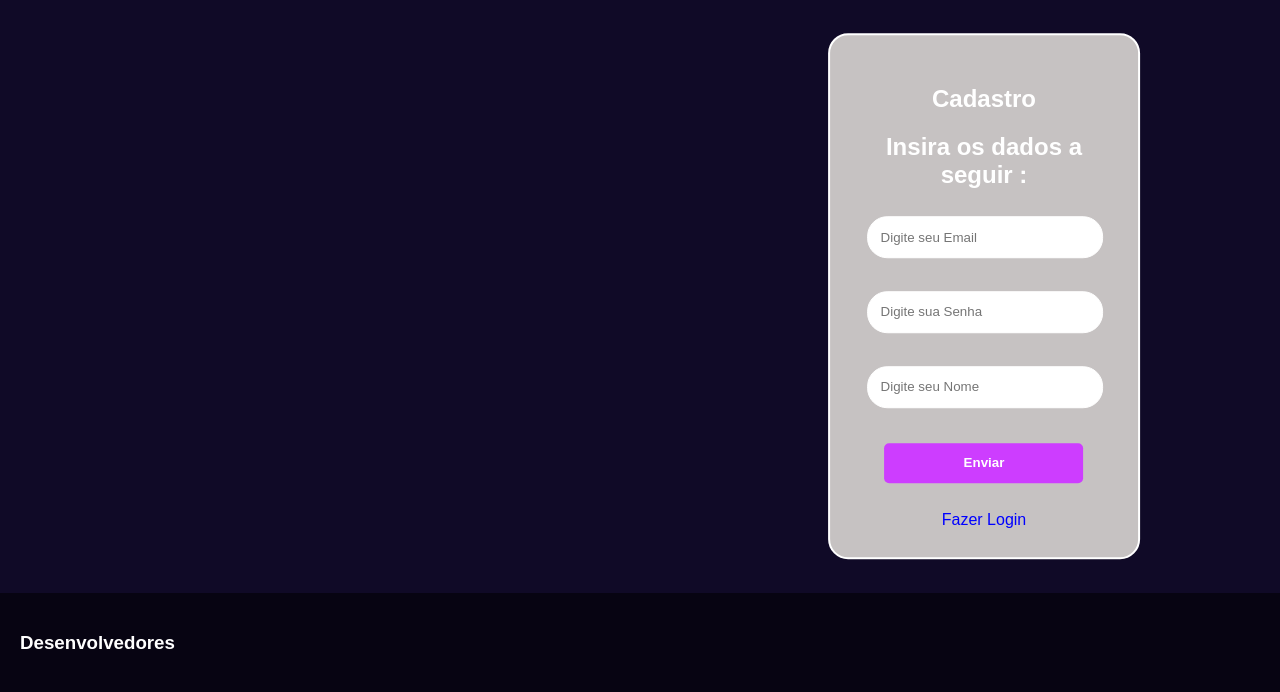
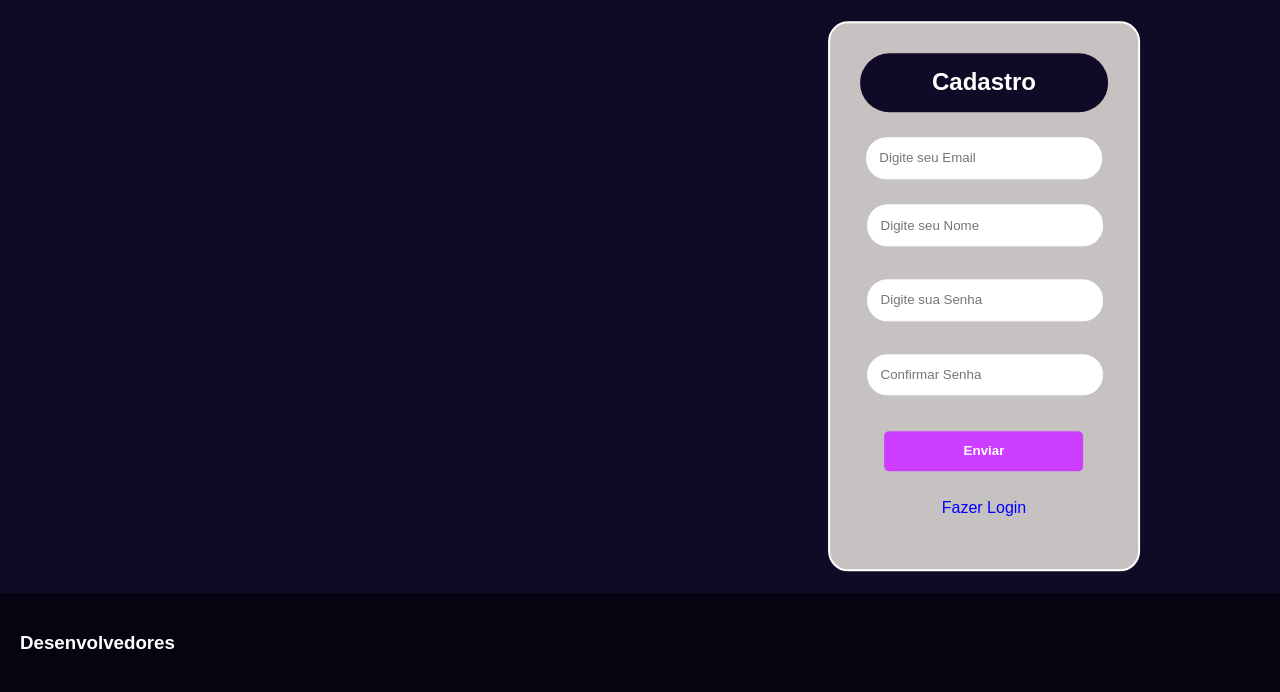
Before and after one commit to LarissaSCordeiro/Ludus, a PHP site: page /cadastro.php in a window 1280 px wide. Shown: the part 180-872 px from the top of the page. Run offline with PHP 8.4, Linux system fonts and the light colour scheme.

Commit message:
Add files via upload

```diff
--- a/Site/cadastro.php
+++ b/Site/cadastro.php
@@ -10,8 +10,8 @@
 <!--Interface-->
 <header>
 <a href="index.html"><img class="logo" src="./img/logo.png" alt="logo" width="170" height="70"></a>
-<label for="toggle">&#9776;</label>
-<input type="checkbox" id="toggle"><nav>
+<input type="checkbox" id="toggle">
+<nav>
 <menu>
 <a href="#"><strong>Catalogo</strong></a>
 <!--<a href="#"><strong></strong></a>-->
@@ -22,14 +22,15 @@
 <main>
 <section class= "cad">
 <article id = "cad">
-<h2>Cadastro</h2>
-<h2>Insira os dados a seguir :</h2>
+<h2 id="titulo">Cadastro</h2>
 <form action="Cadastrar.php" method="post">
 <input type="email" name="email" id="email"  placeholder="Digite seu Email" required>
 <br><br>
+<input type="text" name="usuario" id="usuario" placeholder="Digite seu Nome" required>
+<br><br>
 <input type="text" name="senha" id="senha" min="6" placeholder="Digite sua Senha" required>
 <br><br>
-<input type="text" name="usuario" id="usuario" placeholder="Digite seu Nome" required>
+<input type="text" name="senha" id="senha" min="6" placeholder="Confirmar Senha" required>
 <br><br>
 <?php
 if(isset($_POST['cadastro'])){
--- a/Site/css/style.css
+++ b/Site/css/style.css
@@ -12,6 +12,12 @@ color:white;
 font-family: Arial, sans-serif;
 margin: 0;
 }
+p{
+color:#757575
+}
+.logo{
+	padding:20px;
+}
 /* Cabeçalho */
 header {
 background-color:#070412;
@@ -19,9 +25,6 @@ background-color:#070412;
 /* Links do cabeçalho */
 header a {
 color:white;
-}
-.logo{
-padding: 20px;
 }
 /*menu*/
 menu {
@@ -46,7 +49,7 @@ label {
 	font-size: 26px;
 	line-height: 70px;
 	display: none;
-	width: 26px;
+	width: 10px;
 	float: right;
 }
 #toggle {
@@ -94,9 +97,11 @@ float : right;
 }
 .log{
 padding: 2px 5% 5% 1em; /* superior | direita | inferior | esquerda */
+
 }
 .cad{
 padding: 2px 5% 11% 1em;/* superior | direita | inferior | esquerda */
+
 }
 #log,#cad { /*article*/
 position:relative;
@@ -109,7 +114,6 @@ position: absolute;
 top: 50%;
 left: 50%;
 transform: translate(-50%, -50%);
-
  }
 #log{ /*Proporcoes do container do login*/
 height: 70%;
@@ -117,7 +121,7 @@ width: 45% ;
 
 }
 #cad{ /*Proporcoes do container do cadastro*/
-height: 78%;
+height: 82%;
 width: 42% ;
 }
 #email, #senha, #usuario{
@@ -127,6 +131,17 @@ width: 42% ;
   border:1px solid white;
   width: 95%;
   box-sizing: border-box;
+}
+#email{
+ margin: 10% 0 0 0; /* superior | direita | inferior | esquerda */
+}
+#titulo{/*titulo de cadastro e login*/
+height: 6%;
+width: 100% ;
+padding:  6% 0 6% 0; /* superior | direita | inferior | esquerda */
+margin: 0;
+border-radius: 50px;
+background-color: #100a27;
 }
 #btn{
   padding: 5%;
--- a/Site/login.php
+++ b/Site/login.php
@@ -26,7 +26,7 @@
 <main>
 <section class = "log">
 <article id = "log">
-<h2>Login</h2>
+<h2 id="titulo" >Login</h2>
 <form action="verificacao.php" method="post">
 <input type="email" name="email" id="email" placeholder="Digite seu Email" required>
 <br><br>
```
